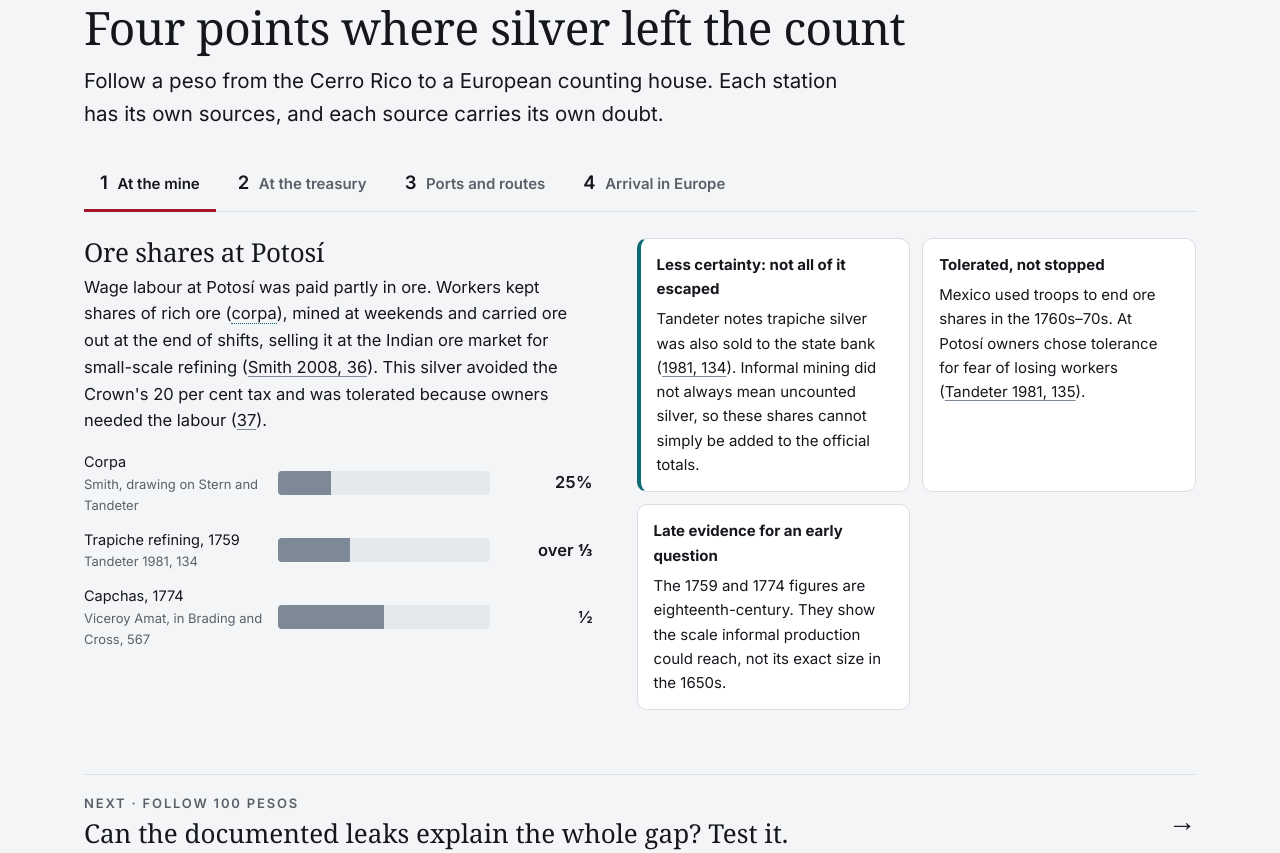
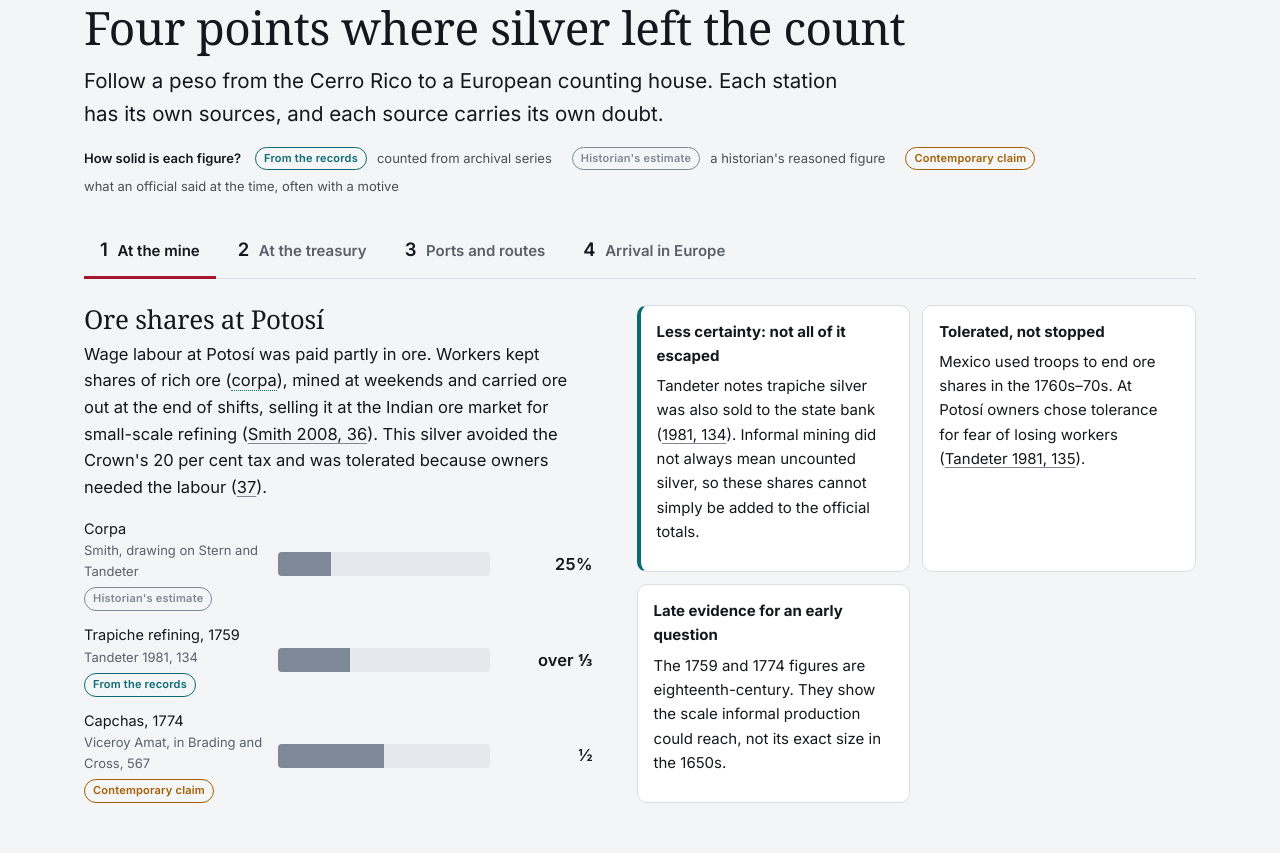
Before and after one commit to luke-cnln/silver-gap, a plain HTML site: page index.html in a window 1280 px wide. Shown: the part 7979-8832 px from the top of the page. Drawn offline with Linux system fonts and the light colour scheme; a web font is replaced by a local one.

Commit message:
Four leaks: evidence-type badges and key

```diff
--- a/index.html
+++ b/index.html
@@ -245,6 +245,17 @@ td.n,th.n{text-align:right;font-variant-numeric:tabular-nums;white-space:nowrap}
 .qs a.seen::after{content:"✓";position:absolute;top:10px;right:12px;font-size:13px;color:var(--teal)}
 @media(max-width:900px){.qs ol{grid-template-columns:repeat(2,minmax(0,1fr))}}
 @media print{.qs{display:none}}
+/* evidence type badges */
+.et{display:inline-block;margin-top:6px;padding:2px 8px;border-radius:999px;font-size:11px;font-weight:600;letter-spacing:.02em;border:1px solid currentColor;white-space:nowrap}
+.lbl .et{display:table;margin-top:5px}
+.card .et{margin:2px 0 6px}
+.e-rec{color:var(--teal)}
+.e-est{color:var(--silver)}
+.e-cla{color:var(--ochre)}
+.etkey{display:flex;flex-wrap:wrap;align-items:center;gap:6px 10px;margin-top:16px;font-size:13px}
+.etkey .et{margin:0}
+.etkey .etk-t{font-weight:600;margin-right:4px}
+.etkey span:not(.et):not(.etk-t){opacity:.75;margin-right:10px}
 /* next bridges */
 .next{display:grid;grid-template-columns:minmax(0,1fr) auto;align-items:center;gap:4px 18px;margin-top:clamp(40px,6vw,64px);padding:18px 0 4px;border-top:1px solid var(--rule);text-decoration:none;color:inherit}
 .next .kicker{grid-column:1;margin:0}
@@ -448,6 +459,7 @@ a{color:inherit}
 <div class="kicker">Part three</div>
 <h2>Four points where silver left the count</h2>
 <p class="lede">Follow a peso from the Cerro Rico to a European counting house. Each station has its own sources, and each source carries its own doubt.</p>
+<div class="etkey" aria-label="How solid is each figure?"><span class="etk-t">How solid is each figure?</span><span class="et e-rec">From the records</span><span>counted from archival series</span><span class="et e-est">Historian's estimate</span><span>a historian's reasoned figure</span><span class="et e-cla">Contemporary claim</span><span>what an official said at the time, often with a motive</span></div>
 <div class="tabs" role="tablist" aria-label="Stations">
 <button class="tab" role="tab" id="t-mine" aria-controls="mine" aria-selected="true"><b>1</b>At the mine</button>
 <button class="tab" role="tab" id="t-treasury" aria-controls="treasury" aria-selected="false" tabindex="-1"><b>2</b>At the treasury</button>
@@ -461,9 +473,9 @@ a{color:inherit}
 <h3>Ore shares at Potosí</h3>
 <p>Wage labour at Potosí was paid partly in ore. Workers kept shares of rich ore (<span class="gl" tabindex="0" data-def="Shares of rich ore kept by wage workers at Potosí, partly as pay and partly carried out at the end of a shift, sold at the Indian ore market and refined outside the taxed system (Smith 2008, 36–37).">corpa</span>), mined at weekends and carried ore out at the end of shifts, selling it at the Indian ore market for small-scale refining (<a class="ref" href="#b-smith">Smith 2008, 36</a>). This silver avoided the Crown's 20 per cent tax and was tolerated because owners needed the labour (<a class="ref" href="#b-smith">37</a>).</p>
 <div class="bars" aria-label="Share of Potosí silver produced informally">
-<div class="bar"><div class="lbl">Corpa<small>Smith, drawing on Stern and Tandeter</small></div><div class="track"><div data-w="25"></div></div><div class="v">25%</div></div>
-<div class="bar"><div class="lbl">Trapiche refining, 1759<small>Tandeter 1981, 134</small></div><div class="track"><div data-w="34"></div></div><div class="v">over ⅓</div></div>
-<div class="bar"><div class="lbl">Capchas, 1774<small>Viceroy Amat, in Brading and Cross, 567</small></div><div class="track"><div data-w="50"></div></div><div class="v">½</div></div>
+<div class="bar"><div class="lbl">Corpa<small>Smith, drawing on Stern and Tandeter</small><span class="et e-est">Historian's estimate</span></div><div class="track"><div data-w="25"></div></div><div class="v">25%</div></div>
+<div class="bar"><div class="lbl">Trapiche refining, 1759<small>Tandeter 1981, 134</small><span class="et e-rec">From the records</span></div><div class="track"><div data-w="34"></div></div><div class="v">over ⅓</div></div>
+<div class="bar"><div class="lbl">Capchas, 1774<small>Viceroy Amat, in Brading and Cross, 567</small><span class="et e-cla">Contemporary claim</span></div><div class="track"><div data-w="50"></div></div><div class="v">½</div></div>
 </div>
 </div>
 <div class="ev">
@@ -481,8 +493,8 @@ a{color:inherit}
 <p>Garner's long-run series, the standard reconstruction, is built from treasury tax receipts and converted into production estimates in several steps (<a class="ref" href="#b-garner">Garner 1988, 900 n. 4</a>). He is plain about what it misses: silver never registered "would not appear in the treasury ledgers", and filling the gaps could soften the seventeenth-century contraction (<a class="ref" href="#b-garner">903 n. 9</a>).</p>
 </div>
 <div class="ev">
-<div class="card"><div class="num">35%</div><h4>Cost from pit to mint in Peru</h4><p>Against about 20 per cent in Mexico. Peru paid the full fifth until 1736 while Mexico paid a tenth, so the incentive to evade was highest where corpa and smuggling were largest.</p><p class="src"><a class="ref" href="#b-garner">Garner 1988, 906</a></p></div>
-<div class="card"><div class="num">mint &gt; tax</div><h4>Two official counts disagree</h4><p>Totals from mint registrations run higher, and grow faster, than totals from tax receipts. Exemptions cut treasury takings but not mint entries.</p><p class="src"><a class="ref" href="#b-garner">Garner 1988, 905</a></p></div>
+<div class="card"><div class="num">35%</div><span class="et e-est">Historian's estimate</span><h4>Cost from pit to mint in Peru</h4><p>Against about 20 per cent in Mexico. Peru paid the full fifth until 1736 while Mexico paid a tenth, so the incentive to evade was highest where corpa and smuggling were largest.</p><p class="src"><a class="ref" href="#b-garner">Garner 1988, 906</a></p></div>
+<div class="card"><div class="num">mint &gt; tax</div><span class="et e-rec">Comparison of records</span><h4>Two official counts disagree</h4><p>Totals from mint registrations run higher, and grow faster, than totals from tax receipts. Exemptions cut treasury takings but not mint entries.</p><p class="src"><a class="ref" href="#b-garner">Garner 1988, 905</a></p></div>
 <div class="card warn"><h4>Missing ledgers</h4><p>Not all known treasury ledgers have been consulted. Contraband and missing accounts could reshape the seventeenth-century curve.</p><p class="src"><a class="ref" href="#b-garner">Garner 1988, 903 n. 9</a></p></div>
 </div>
 </div>
@@ -496,10 +508,10 @@ a{color:inherit}
 <div class="card warn" style="margin-top:14px"><h4>Official complicity</h4><p>The leak was not only evasion of the state. Viceroy Cañete invested in a China voyage himself, and Montesclaros admitted that custom had overridden prohibition (<a class="ref" href="#b-bon">Bonialian 2022, 49, 52</a>). At Buenos Aires, Brading and Cross point to "official laxity" (<a class="ref" href="#b-bc">561</a>).</p></div>
 </div>
 <div class="ev">
-<div class="card"><div class="num">5m / yr</div><h4>Mexico to Asia, c. 1600</h4><p>Against a legal limit of 500,000 pesos; 12 million reported smuggled in 1597.</p><p class="src">TePaske, in <a class="ref" href="#b-fg">Flynn and Giráldez 1995, 204</a></p></div>
-<div class="card"><div class="num">15–30%</div><h4>Out through Buenos Aires</h4><p>1–2 million pesos a year of Potosí output at the peak, partly exchanged for enslaved Africans.</p><p class="src"><a class="ref" href="#b-cross">Cross 1983, 414</a>, in Flynn and Giráldez, 216–17</p></div>
-<div class="card"><div class="num">½</div><h4>Of Peru's output diverted</h4><p>Perhaps 6 million pesos a year at the peak, through Buenos Aires, Sacramento and the Manila galleons.</p><p class="src"><a class="ref" href="#b-cross">Cross 1983, 420</a>, in Flynn and Giráldez, 204 n. 6</p></div>
-<div class="card"><div class="num">c. 12m</div><h4>Acapulco to the Philippines, 1597–1601</h4><p>8–10 million of it Potosí coin, despite repeated royal bans.</p><p class="src"><a class="ref" href="#b-bon">Bonialian 2022, 54 n. 37</a></p></div>
+<div class="card"><div class="num">5m / yr</div><span class="et e-est">Historian's estimate</span><h4>Mexico to Asia, c. 1600</h4><p>Against a legal limit of 500,000 pesos; 12 million reported smuggled in 1597.</p><p class="src">TePaske, in <a class="ref" href="#b-fg">Flynn and Giráldez 1995, 204</a></p></div>
+<div class="card"><div class="num">15–30%</div><span class="et e-est">Historian's estimate</span><h4>Out through Buenos Aires</h4><p>1–2 million pesos a year of Potosí output at the peak, partly exchanged for enslaved Africans.</p><p class="src"><a class="ref" href="#b-cross">Cross 1983, 414</a>, in Flynn and Giráldez, 216–17</p></div>
+<div class="card"><div class="num">½</div><span class="et e-est">Historian's estimate</span><h4>Of Peru's output diverted</h4><p>Perhaps 6 million pesos a year at the peak, through Buenos Aires, Sacramento and the Manila galleons.</p><p class="src"><a class="ref" href="#b-cross">Cross 1983, 420</a>, in Flynn and Giráldez, 204 n. 6</p></div>
+<div class="card"><div class="num">c. 12m</div><span class="et e-cla">Contemporary claim</span><h4>Acapulco to the Philippines, 1597–1601</h4><p>8–10 million of it Potosí coin, despite repeated royal bans.</p><p class="src"><a class="ref" href="#b-bon">Bonialian 2022, 54 n. 37</a></p></div>
 </div>
 </div>
 </div>
```
